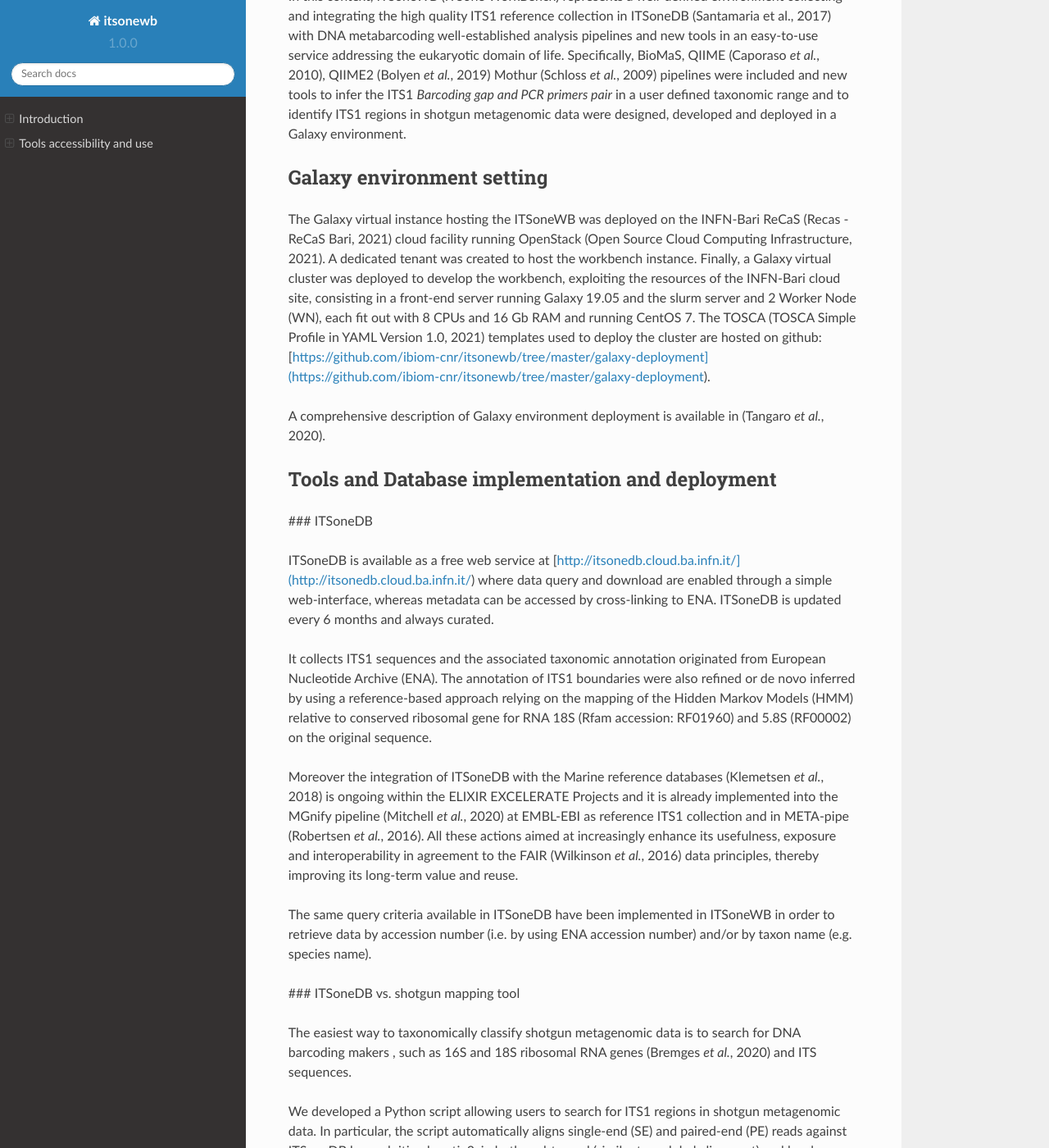
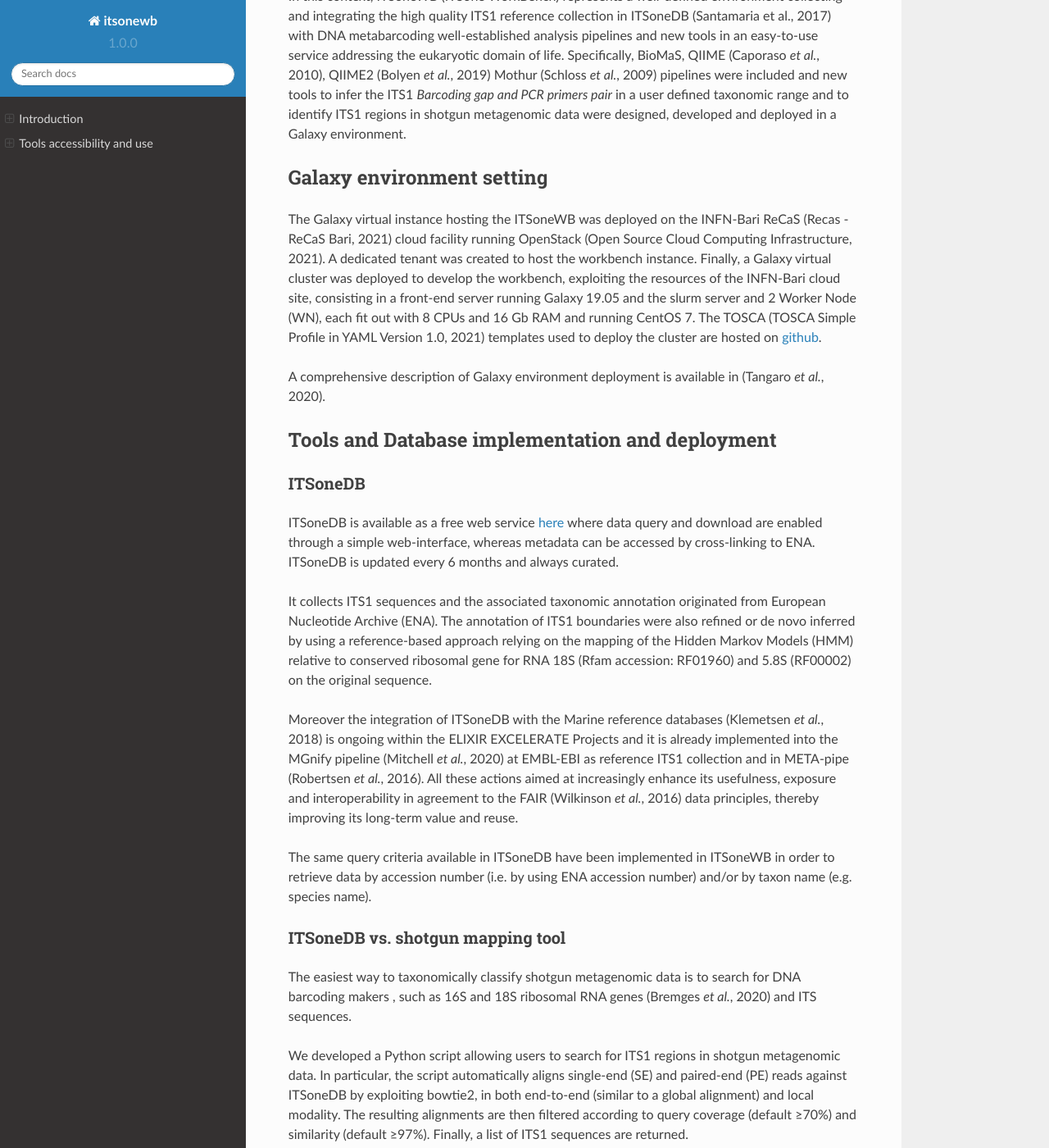
Before and after one commit to ibiom-cnr/itsonewb, a Sphinx documentation site: the page built from docs/source/intro.rst, in a window 1280 px wide and 1400 px high, scrolled down 296 px. Shown: the whole window at 82% size. Built offline with Sphinx 7.4.7 and the Read the Docs theme 2.0.0, drawn with Linux system fonts in a browser that asks for light colours.

Commit message:
update intro

```diff
--- a/docs/source/intro.rst
+++ b/docs/source/intro.rst
@@ -1,74 +1,35 @@
 Introduction
 ============
 
-The amplicon-based metagenomic analysis (i.e. DNA metabarcoding),
-represents a powerful tool to rapidly, efficiently and cheaply
-investigate large microbial communities. The growing interest in its
-application results in a concomitant increase of appropriate resources
-designed to manage and analyze data in FAIR-compliant way (Wilkinson et
-al., 2019).
+The amplicon-based metagenomic analysis (i.e. DNA metabarcoding), represents a powerful tool to rapidly, efficiently and cheaply investigate large microbial communities. The growing interest in its application results in a concomitant increase of appropriate resources designed to manage and analyze data in FAIR-compliant way (Wilkinson et al., 2019).
 
-In this context, ITSoneWB (ITSone WorkBench) represents a well-defined
-environment collecting and integrating the high quality ITS1 reference
-collection in ITSoneDB (Santamaria et al., 2017) with DNA metabarcoding
-well-established analysis pipelines and new tools in an easy-to-use
-service addressing the eukaryotic domain of life. Specifically, BioMaS,
-QIIME (Caporaso *et al.*, 2010), QIIME2 (Bolyen *et al.*, 2019) Mothur
-(Schloss *et al.*, 2009) pipelines were included and new tools to infer
-the ITS1 *Barcoding gap and PCR primers pair* in a user defined
-taxonomic range and to identify ITS1 regions in shotgun metagenomic data
-were designed, developed and deployed in a Galaxy environment.
+In this context, ITSoneWB (ITSone WorkBench) represents a well-defined environment collecting and integrating the high quality ITS1 reference collection in ITSoneDB (Santamaria et al., 2017) with DNA metabarcoding well-established analysis pipelines and new tools in an easy-to-use service addressing the eukaryotic domain of life. Specifically, BioMaS, QIIME (Caporaso *et al.*, 2010), QIIME2 (Bolyen *et al.*, 2019) Mothur (Schloss *et al.*, 2009) pipelines were included and new tools to infer the ITS1 *Barcoding gap and PCR primers pair* in a user defined taxonomic range and to identify ITS1 regions in shotgun metagenomic data were designed, developed and deployed in a Galaxy environment.
 
 Galaxy environment setting
 --------------------------
 
-The Galaxy virtual instance hosting the ITSoneWB was deployed on the
-INFN-Bari ReCaS (Recas - ReCaS Bari, 2021) cloud facility running
-OpenStack (Open Source Cloud Computing Infrastructure, 2021). A
-dedicated tenant was created to host the workbench instance. Finally, a
-Galaxy virtual cluster was deployed to develop the workbench, exploiting
-the resources of the INFN-Bari cloud site, consisting in a front-end
-server running Galaxy 19.05 and the slurm server and 2 Worker Node (WN),
-each fit out with 8 CPUs and 16 Gb RAM and running CentOS 7. The TOSCA
-(TOSCA Simple Profile in YAML Version 1.0, 2021) templates used to
-deploy the cluster are hosted on github:
-[https://github.com/ibiom-cnr/itsonewb/tree/master/galaxy-deployment](https://github.com/ibiom-cnr/itsonewb/tree/master/galaxy-deployment).
+The Galaxy virtual instance hosting the ITSoneWB was deployed on the INFN-Bari ReCaS (Recas - ReCaS Bari, 2021) cloud facility running OpenStack (Open Source Cloud Computing Infrastructure, 2021). A dedicated tenant was created to host the workbench instance. Finally, a Galaxy virtual cluster was deployed to develop the workbench, exploiting the resources of the INFN-Bari cloud site, consisting in a front-end server running Galaxy 19.05 and the slurm server and 2 Worker Node (WN), each fit out with 8 CPUs and 16 Gb RAM and running CentOS 7. The TOSCA (TOSCA Simple Profile in YAML Version 1.0, 2021) templates used to deploy the cluster are hosted on `github <https://github.com/ibiom-cnr/itsonewb/tree/master/galaxy-deployment>`_.
 
-A comprehensive description of Galaxy environment deployment is
-available in (Tangaro *et al.*, 2020).
+A comprehensive description of Galaxy environment deployment is available in (Tangaro *et al.*, 2020).
 
 Tools and Database implementation and deployment
---------------------------------------------
+------------------------------------------------
 
-### ITSoneDB
+ITSoneDB
+^^^^^^^^
 
-ITSoneDB is available as a free web service at
-[http://itsonedb.cloud.ba.infn.it/](http://itsonedb.cloud.ba.infn.it/) where data query and download are
-enabled through a simple web-interface, whereas metadata can be accessed
-by cross-linking to ENA. ITSoneDB is updated every 6 months and always
-curated.
+ITSoneDB is available as a free web service `here <http://itsonedb.cloud.ba.infn.it/>`_ where data query and download are enabled through a simple web-interface, whereas metadata can be accessed by cross-linking to ENA. ITSoneDB is updated every 6 months and always curated.
 
-It collects ITS1 sequences and the associated taxonomic annotation
-originated from European Nucleotide Archive (ENA). The annotation of
-ITS1 boundaries were also refined or de novo inferred by using a
-reference-based approach relying on the mapping of the Hidden Markov
-Models (HMM) relative to conserved ribosomal gene for RNA 18S (Rfam
-accession: RF01960) and 5.8S (RF00002) on the original sequence.
+It collects ITS1 sequences and the associated taxonomic annotation originated from European Nucleotide Archive (ENA). The annotation of ITS1 boundaries were also refined or de novo inferred by using a reference-based approach relying on the mapping of the Hidden Markov Models (HMM) relative to conserved ribosomal gene for RNA 18S (Rfam accession: RF01960) and 5.8S (RF00002) on the original sequence.
 
-Moreover the integration of ITSoneDB with the Marine reference databases
-(Klemetsen *et al.*, 2018) is ongoing within the ELIXIR EXCELERATE
-Projects and it is already implemented into the MGnify pipeline
-(Mitchell *et al.*, 2020) at EMBL-EBI as reference ITS1 collection and
-in META-pipe (Robertsen *et al.*, 2016). All these actions aimed at
-increasingly enhance its usefulness, exposure and interoperability in
-agreement to the FAIR (Wilkinson *et al.*, 2016) data principles,
-thereby improving its long-term value and reuse.
+Moreover the integration of ITSoneDB with the Marine reference databases (Klemetsen *et al.*, 2018) is ongoing within the ELIXIR EXCELERATE Projects and it is already implemented into the MGnify pipeline (Mitchell *et al.*, 2020) at EMBL-EBI as reference ITS1 collection and in META-pipe (Robertsen *et al.*, 2016). All these actions aimed at increasingly enhance its usefulness, exposure and interoperability in agreement to the FAIR (Wilkinson *et al.*, 2016) data principles, thereby improving its long-term value and reuse.
 
 The same query criteria available in ITSoneDB have been implemented in
 ITSoneWB in order to retrieve data by accession number (i.e. by using
 ENA accession number) and/or by taxon name (e.g. species name).
 
-### ITSoneDB vs. shotgun mapping tool
+ITSoneDB vs. shotgun mapping tool
+^^^^^^^^^^^^^^^^^^^^^^^^^^^^^^^^^
 
 The easiest way to taxonomically classify shotgun metagenomic data is to
 search for DNA barcoding makers , such as 16S and 18S ribosomal RNA
```
